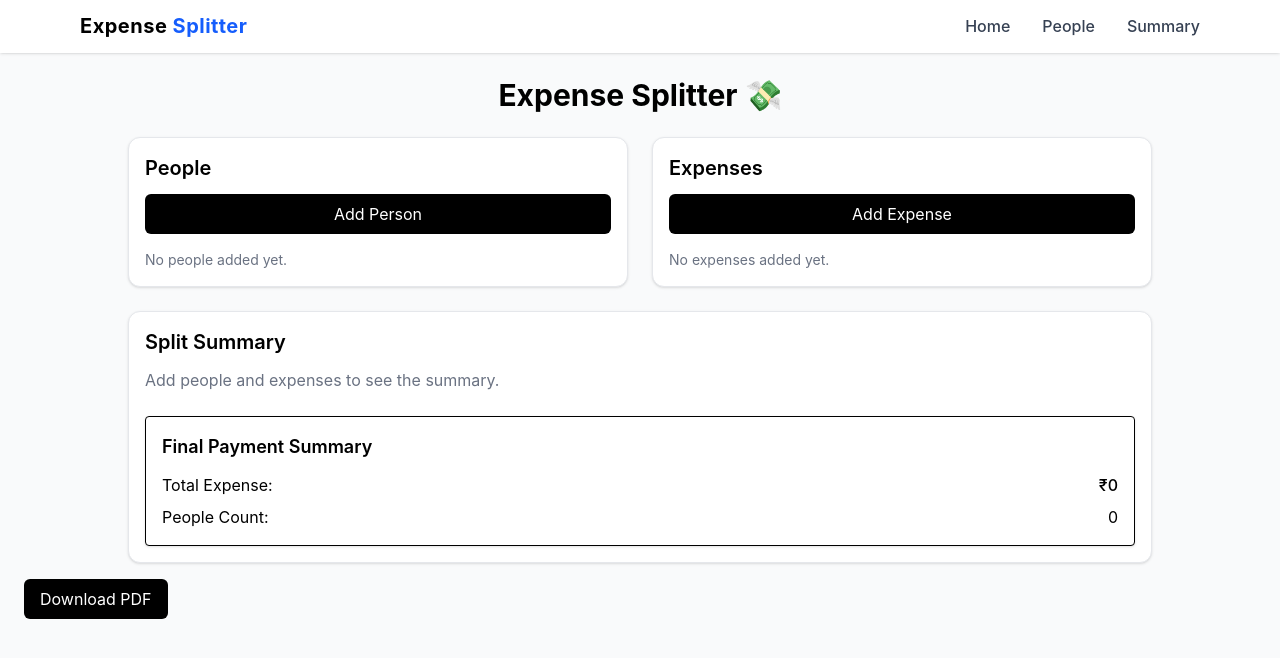
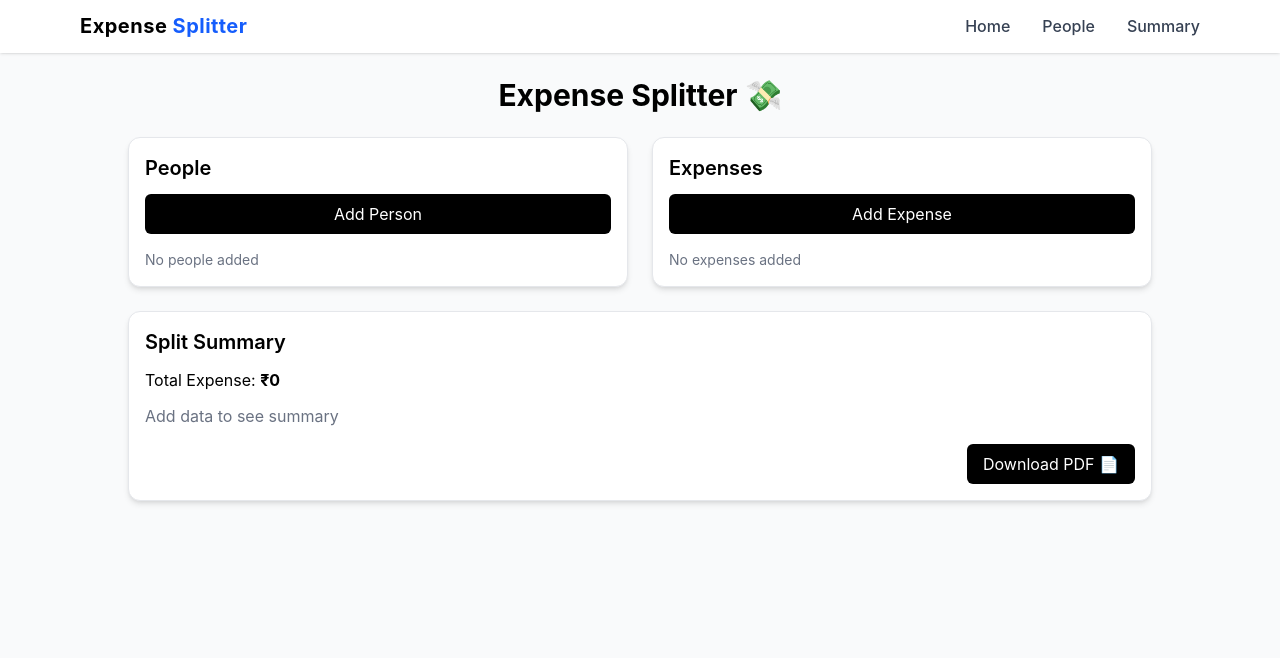
Before and after one commit to anuragpayasi/Expense-Splitter, a React (Vite) app in the folder Expense-spliter-minor-project/: page / in a window 1280 px wide. Shown: the top 658 px of the page. Built offline with nearby package versions, Linux system fonts and the light colour scheme.

Commit message:
make ui calculation accurate

```diff
--- /dev/null
+++ b/Expense-spliter-minor-project/db.json
@@ -0,0 +1,48 @@
+{
+  "people": [
+    {
+      "id": 1780048210762,
+      "name": "Rahul"
+    },
+    {
+      "id": 1780048223508,
+      "name": "mukesh"
+    },
+    {
+      "id": 1780048226986,
+      "name": "satyam"
+    },
+    {
+      "id": 1780048232483,
+      "name": "daksh"
+    },
+    {
+      "id": 1780048237212,
+      "name": "rishi"
+    }
+  ],
+  "expenses": [
+    {
+      "id": 1780048253577,
+      "title": "kirana",
+      "amount": 200,
+      "paidBy": "Rahul",
+      "splitBetween": [
+        "Rahul",
+        "satyam"
+      ]
+    },
+    {
+      "id": 1780048285928,
+      "title": "kirana",
+      "amount": 3000,
+      "paidBy": "daksh",
+      "splitBetween": [
+        "Rahul",
+        "satyam",
+        "rishi",
+        "daksh"
+      ]
+    }
+  ]
+}
--- a/Expense-spliter-minor-project/package.json
+++ b/Expense-spliter-minor-project/package.json
@@ -12,6 +12,7 @@
   "dependencies": {
     "@tailwindcss/vite": "^4.3.0",
     "html2canvas": "^1.4.1",
+    "json-server": "^0.17.4",
     "jspdf": "^4.2.1",
     "react": "^19.1.0",
     "react-dom": "^19.1.0",
--- a/Expense-spliter-minor-project/src/Components/AddExpenseModal.jsx
+++ b/Expense-spliter-minor-project/src/Components/AddExpenseModal.jsx
@@ -4,33 +4,48 @@ export default function AddExpenseModal({ open, onClose, onAdd, people }) {
   const [title, setTitle] = useState("");
   const [amount, setAmount] = useState("");
   const [paidBy, setPaidBy] = useState("");
+  const [selected, setSelected] = useState([]);
+
+  // ---------------- TOGGLE PEOPLE ----------------
+  const togglePerson = (id) => {
+    if (selected.includes(id)) {
+      setSelected(selected.filter((x) => x !== id));
+    } else {
+      setSelected([...selected, id]);
+    }
+  };
 
   if (!open) return null;
 
+  // ---------------- SUBMIT ----------------
   const handleSubmit = () => {
-    if (!title || !amount || !paidBy) return;
+    if (!title || !amount || !paidBy || selected.length === 0) return;
 
     const expense = {
       id: Date.now(),
       title,
       amount: Number(amount),
-      paidBy: Number(paidBy), // IMPORTANT ✔✔
+      paidBy: Number(paidBy),
+      participants: selected, // ⭐ IMPORTANT FIX
     };
 
     onAdd(expense);
     onClose();
 
+    // reset form
     setTitle("");
     setAmount("");
     setPaidBy("");
+    setSelected([]);
   };
 
   return (
-    <div className="fixed inset-0 bg-black/80 bg-opacity-40 flex justify-center items-center p-4">
+    <div className="fixed inset-0 bg-black/50 flex justify-center items-center p-4">
       <div className="bg-white p-5 rounded-lg w-full max-w-sm shadow-lg">
+
         <h2 className="text-xl font-semibold mb-4">Add Expense</h2>
 
-        {/* Title */}
+        {/* TITLE */}
         <input
           type="text"
           placeholder="Expense title"
@@ -39,7 +54,7 @@ export default function AddExpenseModal({ open, onClose, onAdd, people }) {
           onChange={(e) => setTitle(e.target.value)}
         />
 
-        {/* Amount */}
+        {/* AMOUNT */}
         <input
           type="number"
           placeholder="Amount"
@@ -48,14 +63,13 @@ export default function AddExpenseModal({ open, onClose, onAdd, people }) {
           onChange={(e) => setAmount(e.target.value)}
         />
 
-        {/* Paid By */}
+        {/* PAID BY */}
         <select
           className="w-full border p-2 rounded mb-3"
           value={paidBy}
           onChange={(e) => setPaidBy(e.target.value)}
         >
           <option value="">Paid by...</option>
-
           {people.map((p) => (
             <option key={p.id} value={p.id}>
               {p.name}
@@ -63,9 +77,30 @@ export default function AddExpenseModal({ open, onClose, onAdd, people }) {
           ))}
         </select>
 
+        {/* SPLIT BETWEEN USERS */}
+        <div className="mt-3">
+          <h3 className="font-semibold mb-2">
+            Split between (Select people)
+          </h3>
+
+          <div className="space-y-2 max-h-40 overflow-auto border p-2 rounded">
+            {people.map((p) => (
+              <label key={p.id} className="flex items-center gap-2">
+                <input
+                  type="checkbox"
+                  checked={selected.includes(p.id)}
+                  onChange={() => togglePerson(p.id)}
+                />
+                {p.name}
+              </label>
+            ))}
+          </div>
+        </div>
+
+        {/* BUTTONS */}
         <button
           onClick={handleSubmit}
-          className="w-full bg-blue-600 text-white p-2 rounded mt-2"
+          className="w-full bg-blue-600 text-white p-2 rounded mt-4"
         >
           Add Expense
         </button>
--- a/Expense-spliter-minor-project/src/Pages/Home.jsx
+++ b/Expense-spliter-minor-project/src/Pages/Home.jsx
@@ -12,129 +12,164 @@ export default function Home() {
   const [people, setPeople] = useState([]);
   const [expenses, setExpenses] = useState([]);
 
-  // Add Person
+  // ---------------- ADD PERSON ----------------
   const addPerson = (name) => {
     if (!name.trim()) return;
     setPeople([...people, { id: Date.now(), name }]);
   };
 
-  // Add Expense
+  // ---------------- ADD EXPENSE ----------------
   const addExpense = (data) => {
-    setExpenses([...expenses, data]);
+    setExpenses([...expenses, { ...data, id: Date.now() }]);
   };
 
-  // -----------------------
-  // 🧮 SUMMARY CALCULATION
-  // -----------------------
+  // ---------------- DELETE ----------------
+  const deletePerson = (id) => {
+    setPeople(people.filter((p) => p.id !== id));
+    setExpenses(expenses.filter((e) => e.paidBy !== id));
+  };
+
+  const deleteExpense = (id) => {
+    setExpenses(expenses.filter((e) => e.id !== id));
+  };
+
+  // ---------------- SUMMARY LOGIC ----------------
 const calculateSummary = () => {
   if (people.length === 0 || expenses.length === 0) return [];
 
   const paidMap = {};
-    people.forEach((p) => (paidMap[p.id] = 0));
+  const shareMap = {};
 
+  // INIT
+  people.forEach((p) => {
+    paidMap[p.id] = 0;
+    shareMap[p.id] = 0;
+  });
+
+  // STEP 1: CALCULATE PAID + SHARE
   expenses.forEach((e) => {
+    const participants = e.participants || [];
+
+    if (participants.length === 0) return;
+
+    const share = Number(e.amount) / participants.length;
+
+    // paid by person
     paidMap[e.paidBy] += Number(e.amount);
+
+    // split among selected users
+    participants.forEach((pid) => {
+      shareMap[pid] += share;
     });
+  });
+
+  // STEP 2: BALANCE CALCULATION
+  const balance = people.map((p) => {
+    const net = paidMap[p.id] - shareMap[p.id];
+
+    return {
+      id: p.id,
+      name: p.name,
+      balance: net, // + gets money, - owes money
+    };
+  });
+
+  // STEP 3: SEPARATE OWES & GETS
+  const owes = balance
+    .filter((b) => b.balance < 0)
+    .map((b) => ({ ...b, balance: Math.abs(b.balance) }));
+
+  const gets = balance.filter((b) => b.balance > 0);
+
+  // STEP 4: SETTLEMENT LOGIC
+  const result = [];
+
+  let i = 0,
+    j = 0;
+
+  while (i < owes.length && j < gets.length) {
+    const owe = owes[i];
+    const get = gets[j];
+
+    const amount = Math.min(owe.balance, get.balance);
+
+    result.push({
+      from: owe.name,
+      to: get.name,
+      amount: amount.toFixed(2),
+    });
+
+    owe.balance -= amount;
+    get.balance -= amount;
+
+    if (owe.balance <= 0.01) i++;
+    if (get.balance <= 0.01) j++;
+  }
+
+  return result;
+};
+
+  const summary = calculateSummary();
 
   const totalExpense = expenses.reduce(
     (sum, e) => sum + Number(e.amount),
     0
   );
 
-    const splitAmount = totalExpense / people.length;
-
-    const balance = people.map((p) => ({
-      id: p.id,
-      name: p.name,
-      paid: paidMap[p.id],
-      owes: splitAmount - paidMap[p.id],
-    }));
-
-    const owes = balance.filter((b) => b.owes > 0);
-    const gets = balance.filter((b) => b.owes < 0);
-
-    const finalSettle = [];
-    let i = 0,
-      j = 0;
-
-    while (i < owes.length && j < gets.length) {
-      const owePerson = owes[i];
-      const getPerson = gets[j];
-
-      const amount = Math.min(
-        owePerson.owes,
-        Math.abs(getPerson.owes)
-      );
-
-      finalSettle.push({
-        from: owePerson.name,
-        to: getPerson.name,
-        amount: amount.toFixed(2),
-      });
-
-      owePerson.owes -= amount;
-      getPerson.owes += amount;
-
-      if (owePerson.owes <= 0.01) i++;
-      if (getPerson.owes >= -0.01) j++;
-    }
-
-    return finalSettle;
-  };
-
-  const summary = calculateSummary();
-
-  // --------------
-  // FINAL TOTAL UI
-  // --------------
-  const totalExpense = expenses.reduce(
-    (sum, e) => sum + Number(e.amount),
-    0
-  );
+  // ---------------- PDF ----------------
   const downloadPDF = () => {
     const doc = new jsPDF();
-  let y = 10;
 
-  doc.setFontSize(18);
-  doc.text("Expense Splitter Summary", 10, y);
+    doc.setFillColor(245, 245, 245);
+    doc.rect(0, 0, 210, 297, "F");
+
+    let y = 15;
+
+    doc.setFontSize(20);
+    doc.text("Expense Splitter Summary", 14, y);
     y += 10;
 
+    // PEOPLE
     doc.setFontSize(14);
-  doc.text("People:", 10, y);
+    doc.text("People", 14, y);
     y += 8;
 
     people.forEach((p) => {
-    doc.setFontSize(12);
-    doc.text(`- ${p.name}`, 12, y);
+      doc.setFontSize(11);
+      doc.text(`- ${p.name}`, 18, y);
       y += 6;
     });
 
-  y += 4;
+    y += 5;
+
+    // EXPENSES
     doc.setFontSize(14);
-  doc.text("Expenses:", 10, y);
+    doc.text("Expenses", 14, y);
     y += 8;
 
     expenses.forEach((e) => {
-    doc.setFontSize(12);
       const payer = people.find((p) => p.id === e.paidBy)?.name || "Unknown";
+      doc.setFontSize(11);
       doc.text(
-      `- ${e.title}: ₹${e.amount} (Paid by: ${payer})`,
-      12,
+        `- ${e.title} ₹${e.amount} (Paid by ${payer})`,
+        18,
         y
       );
       y += 6;
     });
 
-  y += 4;
+    y += 5;
+
+    // SUMMARY
     doc.setFontSize(14);
-  doc.text("Split Summary:", 10, y);
+    doc.text("Split Summary", 14, y);
     y += 8;
 
     summary.forEach((s) => {
-    doc.setFontSize(12);
+      doc.setFontSize(11);
       doc.text(
-      `• ${s.from} owes ₹${s.amount} to ${s.to}`,
-      12,
+        `${s.from} pays ₹${s.amount} to ${s.to}`,
+        18,
         y
       );
       y += 6;
@@ -150,88 +185,101 @@ export default function Home() {
       </h1>
 
       <div className="max-w-5xl mx-auto grid grid-cols-1 md:grid-cols-2 gap-6">
-        {/* People Section */}
-        <Card className="p-4 shadow-sm border">
+
+        {/* PEOPLE */}
+        <Card className="p-4">
           <h2 className="text-xl font-semibold mb-3">People</h2>
-          <Button className="w-full" onClick={() => setPersonModal(true)}>
+
+          <Button onClick={() => setPersonModal(true)} className="w-full">
             Add Person
           </Button>
 
           <ul className="mt-4 space-y-2">
             {people.length === 0 && (
-              <p className="text-gray-500 text-sm">No people added yet.</p>
+              <p className="text-gray-500 text-sm">No people added</p>
             )}
+
             {people.map((p) => (
-              <li key={p.id} className="p-2 bg-gray-100 rounded border">
+              <li
+                key={p.id}
+                className="flex justify-between p-2 bg-gray-100 rounded"
+              >
                 {p.name}
+                <button
+                  onClick={() => deletePerson(p.id)}
+                  className="text-red-500"
+                >
+                  ✕
+                </button>
               </li>
             ))}
-
           </ul>
         </Card>
 
-        {/* Expense Section */}
-        <Card className="p-4 shadow-sm border">
+        {/* EXPENSES */}
+        <Card className="p-4">
           <h2 className="text-xl font-semibold mb-3">Expenses</h2>
-          <Button className="w-full" onClick={() => setExpenseModal(true)}>
+
+          <Button onClick={() => setExpenseModal(true)} className="w-full">
             Add Expense
           </Button>
 
           <ul className="mt-4 space-y-2">
             {expenses.length === 0 && (
-              <p className="text-gray-500 text-sm">No expenses added yet.</p>
+              <p className="text-gray-500 text-sm">No expenses added</p>
             )}
+
             {expenses.map((e) => (
               <li
                 key={e.id}
-                className="p-3 bg-gray-100 rounded border flex justify-between"
+                className="flex justify-between p-2 bg-gray-100 rounded"
               >
                 <span>
-                  <strong>{e.title}</strong> — ₹{e.amount}
+                  {e.title} - ₹{e.amount}
                 </span>
-                <span className="text-sm text-gray-600">
-                  Paid by {people.find((p) => p.id === e.paidBy)?.name || "Unknown"}
+
+                <span className="text-sm text-gray-500">
+                  {people.find((p) => p.id === e.paidBy)?.name || "Unknown"}
                 </span>
+
+                <button
+                  onClick={() => deleteExpense(e.id)}
+                  className="text-red-500"
+                >
+                  ✕
+                </button>
               </li>
             ))}
           </ul>
         </Card>
 
-        {/* Summary Section */}
-        <Card className="p-4 md:col-span-2 shadow-sm border">
+        {/* SUMMARY */}
+        <Card className="p-4 md:col-span-2">
           <h2 className="text-xl font-semibold mb-3">Split Summary</h2>
 
-          {summary.length === 0 && (
-            <p className="text-gray-500">
-              Add people and expenses to see the summary.
+          <p className="mb-3">
+            Total Expense: <b>₹{totalExpense}</b>
           </p>
+
+          {summary.length === 0 ? (
+            <p className="text-gray-500">Add data to see summary</p>
+          ) : (
+            summary.map((s, i) => (
+              <p key={i} className="p-2 bg-green-50 mb-2 rounded">
+                <b>{s.from}</b> pays <b>₹{s.amount}</b> to <b>{s.to}</b>
+              </p>
+            ))
           )}
 
-          {summary.map((s, index) => (
-            <p key={index} className="p-2 bg-green-50 border rounded mb-2">
-              <strong>{s.from}</strong> owes <strong>₹{s.amount}</strong> to{" "}
-              <strong>{s.to}</strong>
-            </p>
-          ))}
-
-          {/* Final Total Section */}
-          <div className="mt-6 p-4 bg-white border rounded shadow-sm">
-            <h3 className="text-lg font-semibold mb-3">Final Payment Summary</h3>
-
-            <div className="flex justify-between mb-2">
-              <span>Total Expense:</span>
-              <span className="font-medium">₹{totalExpense}</span>
-            </div>
-
-            <div className="flex justify-between">
-              <span>People Count:</span>
-              <span>{people.length}</span>
-            </div>
+          <div className="mt-4 text-right">
+            <Button onClick={downloadPDF}>
+              Download PDF 📄
+            </Button>
           </div>
         </Card>
       </div>
 
-      {/* Modals */}
+      {/* MODALS */}
       <AddPersonModal
         open={personModal}
         onClose={() => setPersonModal(false)}
@@ -244,9 +292,6 @@ export default function Home() {
         onAdd={addExpense}
         people={people}
       />
-      <Button className="mt-4" onClick={downloadPDF}>
-  Download PDF
-</Button>
     </div>
   );
 }
```
Also changed, not shown: 1 other file (tests, documents, lock files or other folders). Lines whose indentation alone changed are shown as unchanged.
